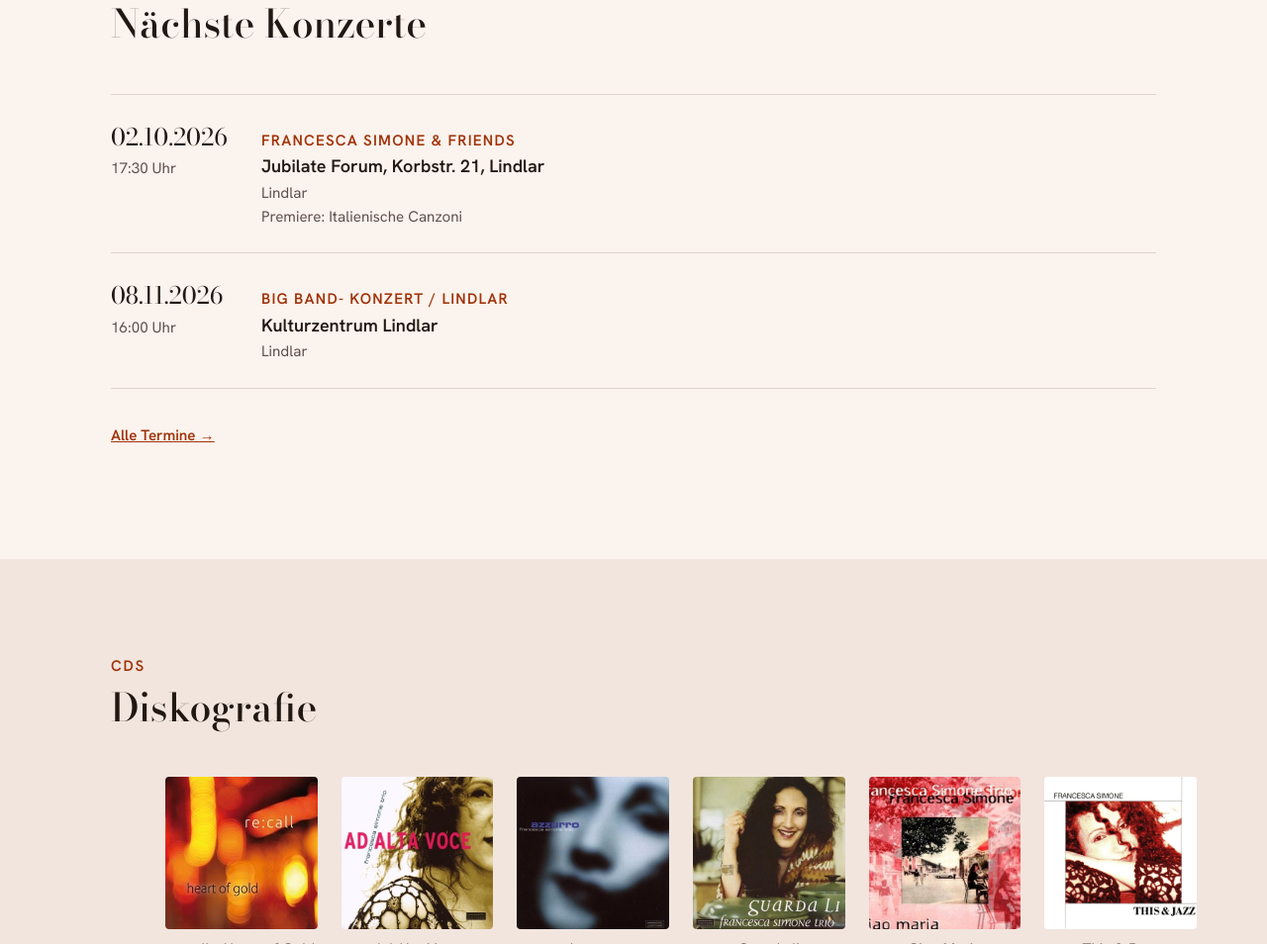
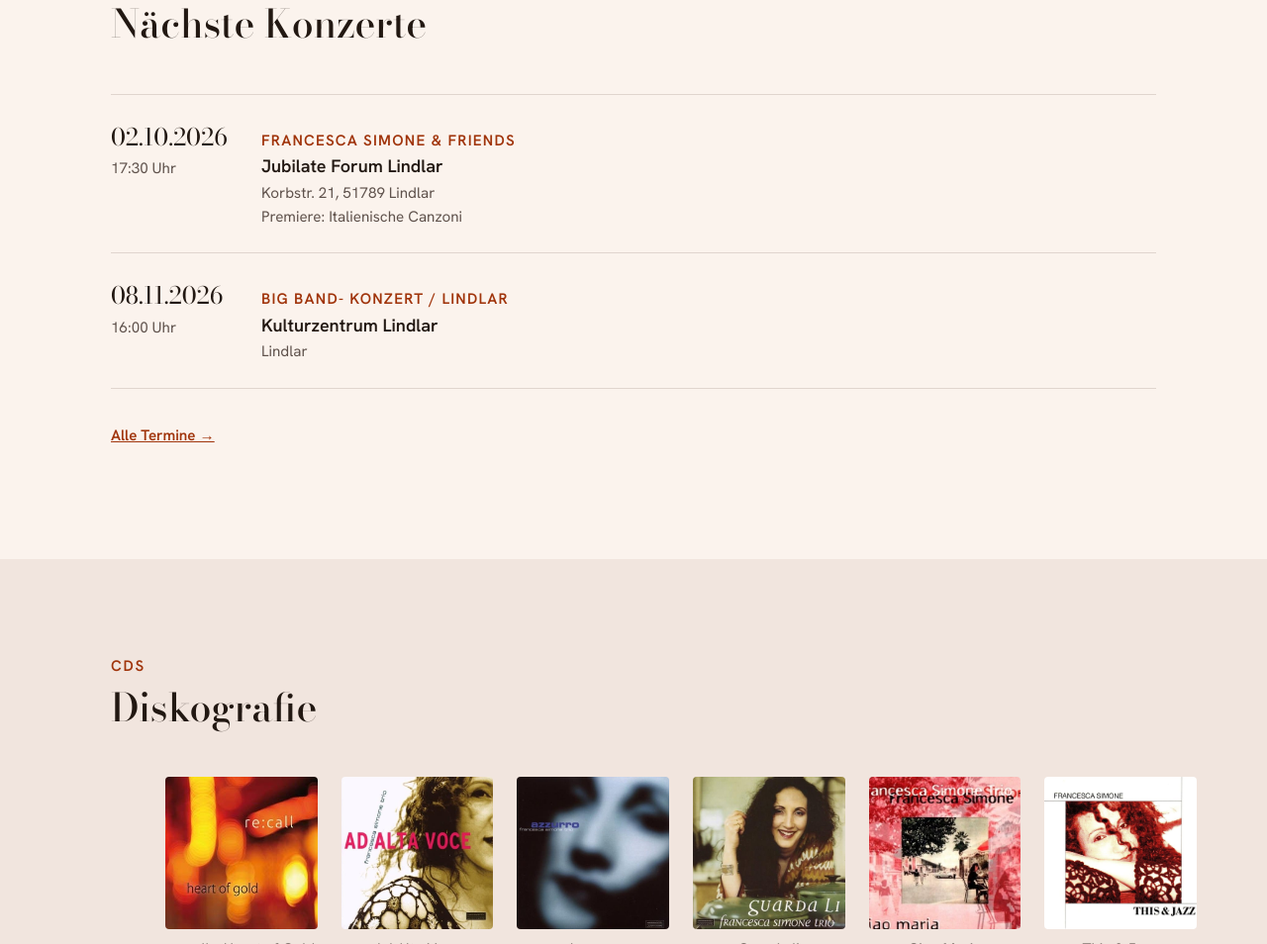
Before and after one commit to Laur1n/LandingPage, an Astro site: page / in a window 1280 px wide. Shown: the part 3484-4438 px from the top of the page at 99% size. Built offline with nearby package versions, Linux system fonts and the light colour scheme; Astro itself is replaced by a stand-in of ours.

Commit message:
Update Termin "2026-10-02-jubilate-forum-lindlar" - Francesca Simone <francesca-simone@onlinehome.de> via DecapBridge

```diff
--- a/src/content/tour-dates/de/2026-10-02-jubilate-forum-lindlar.md
+++ b/src/content/tour-dates/de/2026-10-02-jubilate-forum-lindlar.md
@@ -1,8 +1,8 @@
 ---
 lang: de
 date: 2026-10-02T19:30:00+02:00
-venueName: Jubilate Forum, Korbstr. 21,  Lindlar
-location: Lindlar
+venueName: Jubilate Forum Lindlar
+location: Korbstr. 21, 51789 Lindlar
 ensemble: Francesca Simone & Friends
 notes: "Premiere: Italienische Canzoni"
 ---
```
